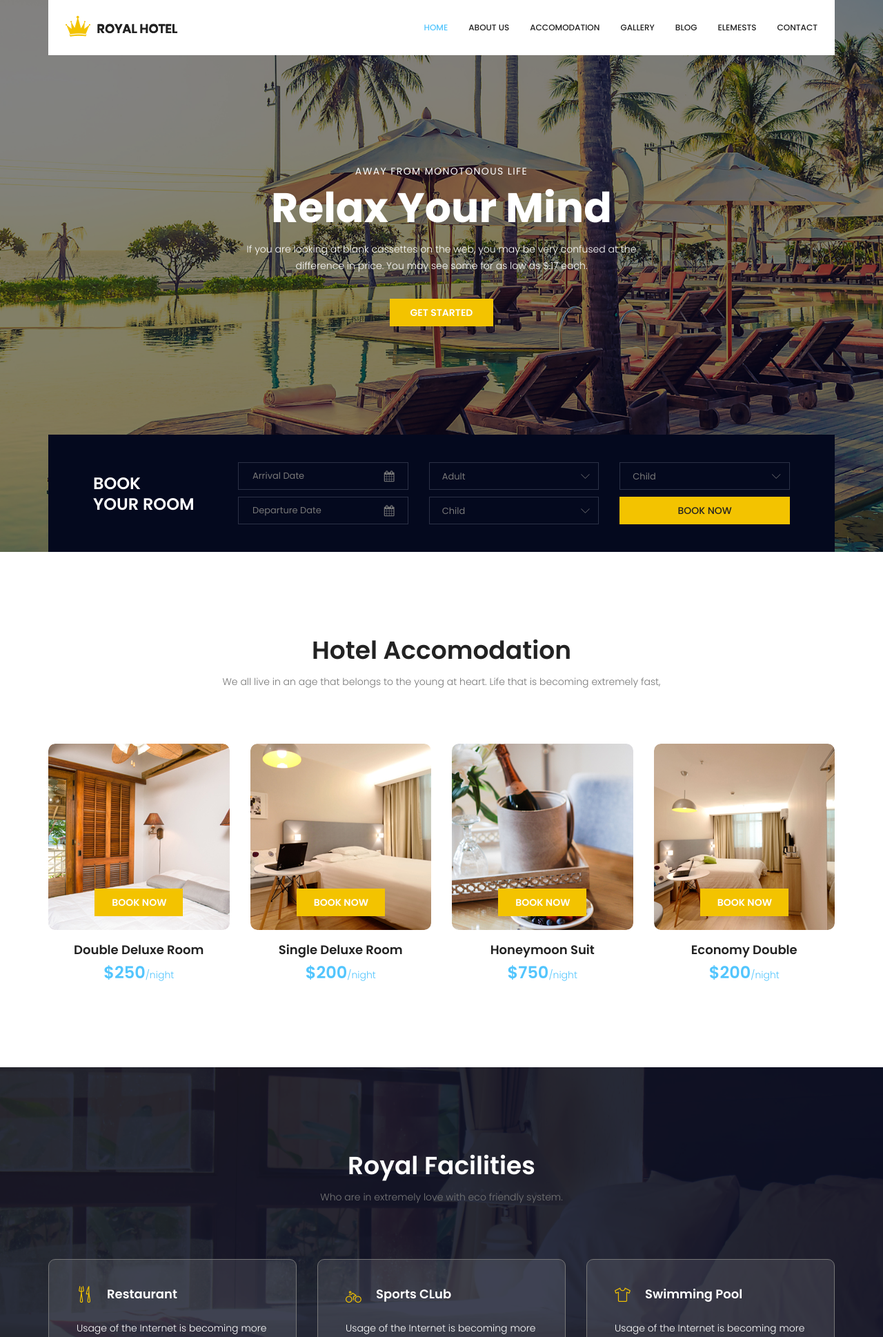
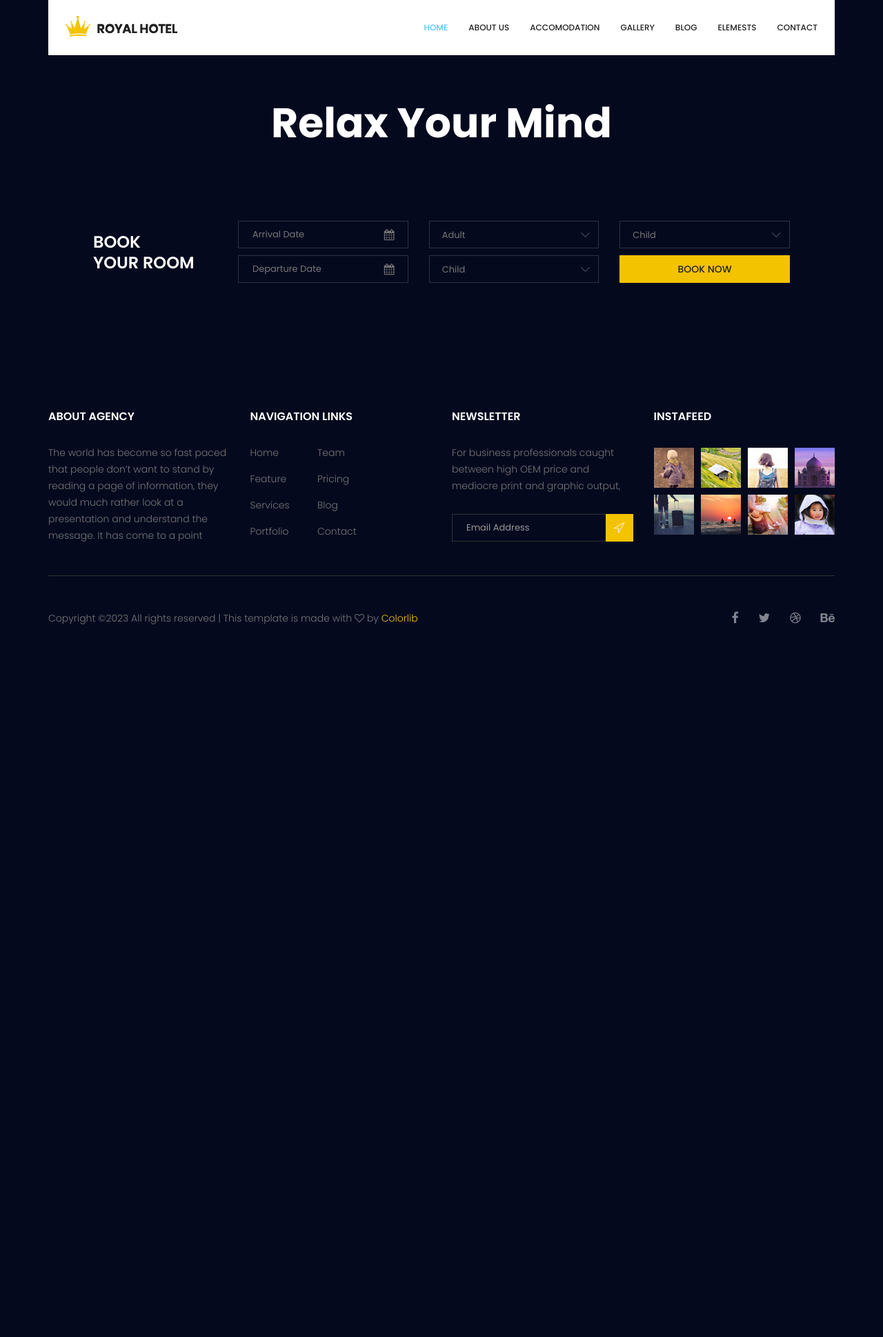
Before and after one commit to a08001212/python_4452_07, a Django app: template templates/index.html in a window 1280 px wide. Shown: the top 1938 px of the page at 69% size. After the commit the page ends 905 px from the top, so only its background shows below. Run offline with Django 4.2, Linux system fonts and the light colour scheme; the template is opened without the code that fills it, so the values that code supplies are empty; style sheets or scripts are compiled from the project's sources.

Commit message:
adjust index

```diff
--- a/templates/index.html
+++ b/templates/index.html
@@ -2,16 +2,12 @@
 {% block content %}
 <!--================Banner Area =================-->
 <section class="banner_area">
-    <div class="booking_table d_flex align-items-center">
-        <div class="overlay bg-parallax" data-stellar-ratio="0.9" data-stellar-vertical-offset="0" data-background="">
-        </div>
+    <div class="booking_table d_flex align-items-center" style = "min-height: 450px">
+        <!-- <div class="overlay bg-parallax" data-stellar-ratio="0.9" data-stellar-vertical-offset="0" data-background="">
+        </div> -->
         <div class="container">
             <div class="banner_content text-center">
-                <h6>Away from monotonous life</h6>
                 <h2>Relax Your Mind</h2>
-                <p>If you are looking at blank cassettes on the web, you may be very confused at the<br> difference in
-                    price. You may see some for as low as $.17 each.</p>
-                <a href="#" class="btn theme_btn button_hover">Get Started</a>
             </div>
         </div>
     </div>
@@ -87,7 +83,7 @@
 <!--================Banner Area =================-->
 
 <!--================ Accomodation Area  =================-->
-<section class="accomodation_area section_gap">
+<!-- <section class="accomodation_area section_gap">
     <div class="container">
         <div class="section_title text-center">
             <h2 class="title_color">Hotel Accomodation</h2>
@@ -144,11 +140,11 @@
             </div>
         </div>
     </div>
-</section>
+</section> -->
 <!--================ Accomodation Area  =================-->
 
 <!--================ Facilities Area  =================-->
-<section class="facilities_area section_gap">
+<!-- <section class="facilities_area section_gap">
     <div class="overlay bg-parallax" data-stellar-ratio="0.8" data-stellar-vertical-offset="0" data-background="">
     </div>
     <div class="container">
@@ -201,11 +197,11 @@
             </div>
         </div>
     </div>
-</section>
+</section> -->
 <!--================ Facilities Area  =================-->
 
 <!--================ About History Area  =================-->
-<section class="about_history_area section_gap">
+<!-- <section class="about_history_area section_gap">
     <div class="container">
         <div class="row">
             <div class="col-md-6 d_flex align-items-center">
@@ -222,11 +218,11 @@
             </div>
         </div>
     </div>
-</section>
+</section> -->
 <!--================ About History Area  =================-->
 
 <!--================ Testimonial Area  =================-->
-<section class="testimonial_area section_gap">
+<!-- <section class="testimonial_area section_gap">
     <div class="container">
         <div class="section_title text-center">
             <h2 class="title_color">Testimonial from our Clients</h2>
@@ -303,11 +299,11 @@
             </div>
         </div>
     </div>
-</section>
+</section> -->
 <!--================ Testimonial Area  =================-->
 
 <!--================ Latest Blog Area  =================-->
-<section class="latest_blog_area section_gap">
+<!-- <section class="latest_blog_area section_gap">
     <div class="container">
         <div class="section_title text-center">
             <h2 class="title_color">latest posts from blog</h2>
@@ -372,6 +368,6 @@
             </div>
         </div>
     </div>
-</section>
+</section> -->
 <!--================ Recent Area  =================-->
 {% endblock %}
--- a/templates/static/scss/_banner.scss
+++ b/templates/static/scss/_banner.scss
@@ -19,7 +19,7 @@
 	position: relative;
 	overflow: hidden;
 	width: 100%;
-	min-height: 800px;
+	// min-height: 450px;
 }
 .overlay{
     position: absolute;
```
